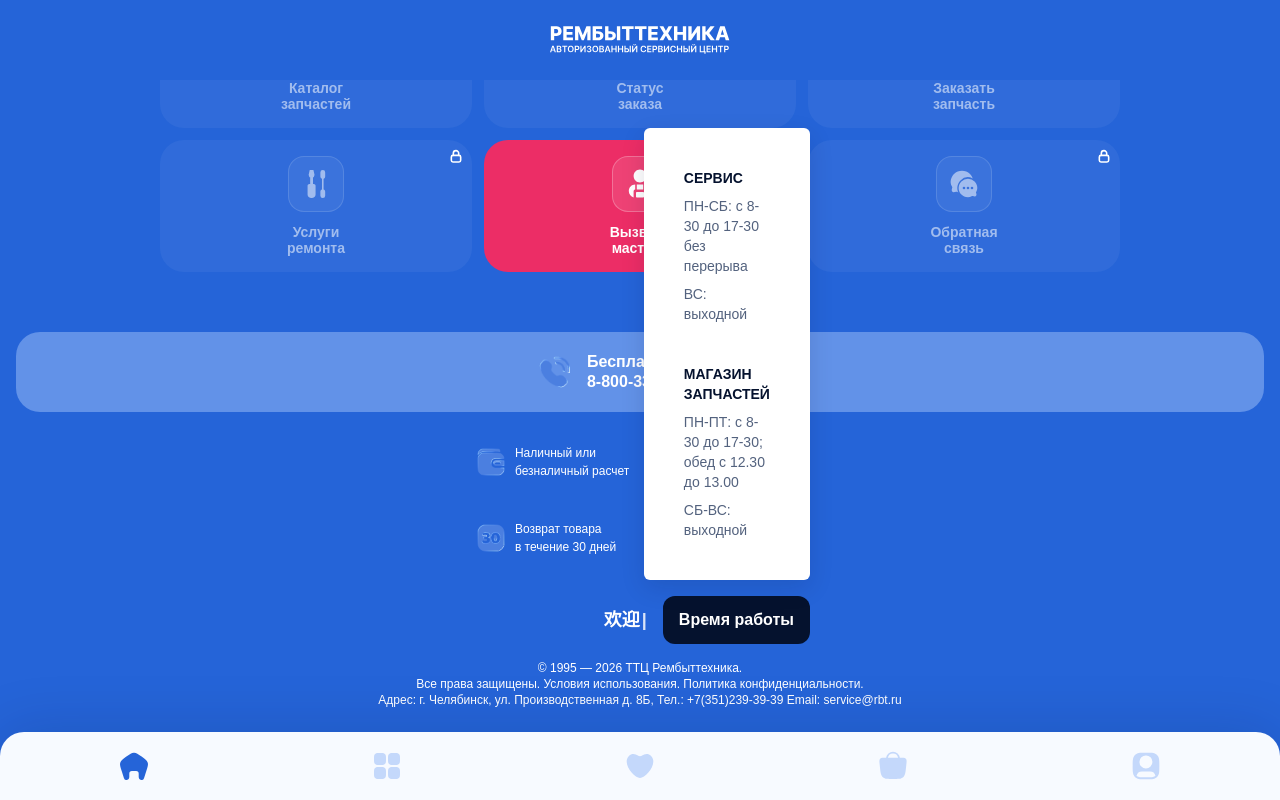
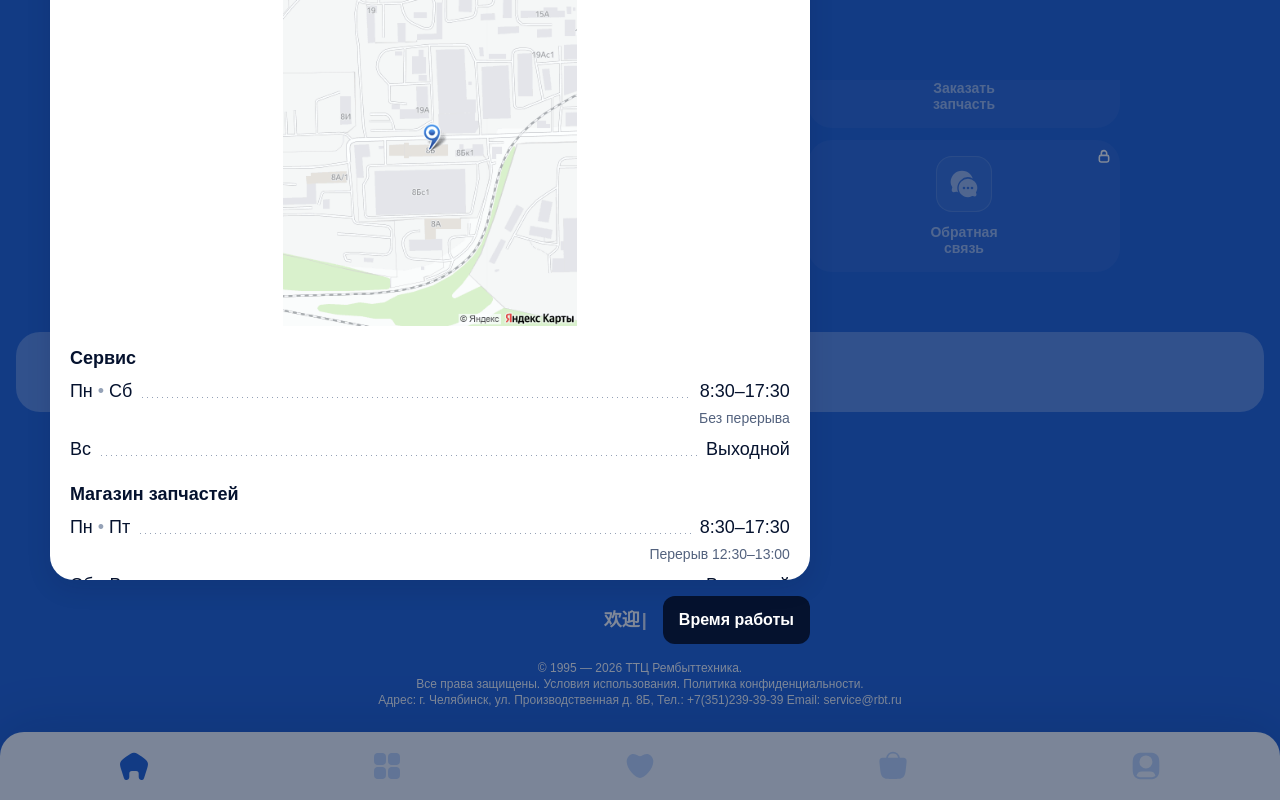
Before and after one commit to devtimberg/rbt-service-web, a Next.js app: page / in a window 1280 px wide. Both pictures are taken after a click on the button "Время работы". Built offline with nearby package versions, Linux system fonts and the light colour scheme; a web font is replaced by a local one.

Commit message:
feat(footer): добавить адрес и карту в окна времени работы

```diff
--- a/src/pages/dev/ui/ui-kit-page.tsx
+++ b/src/pages/dev/ui/ui-kit-page.tsx
@@ -484,6 +484,12 @@ export function UiKitPage() {
                 Закрывается Esc и тапом снаружи
               </PopoverContent>
             </Popover>
+            <Popover withOverlay>
+              <PopoverTrigger>
+                <Button variant="secondary">С оверлеем</Button>
+              </PopoverTrigger>
+              <PopoverContent side="top">Закрывается Esc и нажатием на затемнение</PopoverContent>
+            </Popover>
           </Stack>
         </Section>
 
--- a/src/shared/ui/popover/popover.module.css
+++ b/src/shared/ui/popover/popover.module.css
@@ -2,6 +2,17 @@
   .root {
     position: relative;
     display: inline-flex;
+  }
+
+  .withOverlay {
+    z-index: 50;
+  }
+
+  .overlay {
+    position: fixed;
+    inset: 0;
+    z-index: 0;
+    background-color: var(--color-overlay-scrim);
   }
 
   .panel {
--- a/src/shared/ui/popover/popover.tsx
+++ b/src/shared/ui/popover/popover.tsx
@@ -37,6 +37,8 @@ type PopoverProps = {
   open?: boolean
   defaultOpen?: boolean
   onOpenChange?: (open: boolean) => void
+  /** Затемняет страницу и закрывает поповер при нажатии на подложку. По умолчанию выключен. */
+  withOverlay?: boolean
   children: ReactNode
   className?: string
 }
@@ -47,10 +49,18 @@ type PopoverProps = {
  * Панель не выносится в портал: она позиционируется абсолютно внутри корня и не обрезается,
  * пока у предков нет overflow: hidden.
  */
-export function Popover({ open: openProp, defaultOpen = false, onOpenChange, children, className }: PopoverProps) {
+export function Popover({
+  open: openProp,
+  defaultOpen = false,
+  onOpenChange,
+  withOverlay = false,
+  children,
+  className,
+}: PopoverProps) {
   const [innerOpen, setInnerOpen] = useState(defaultOpen)
   const open = openProp ?? innerOpen
   const rootRef = useRef<HTMLSpanElement>(null)
+  const overlayRef = useRef<HTMLSpanElement>(null)
   const panelId = useId()
 
   function setOpen(next: boolean) {
@@ -64,7 +74,7 @@ export function Popover({ open: openProp, defaultOpen = false, onOpenChange, chi
   useEffect(() => {
     if (!open) return
     function handlePointerDown(event: PointerEvent) {
-      if (!rootRef.current?.contains(event.target as Node)) close()
+      if (event.target === overlayRef.current || !rootRef.current?.contains(event.target as Node)) close()
     }
     function handleKeyDown(event: KeyboardEvent) {
       if (event.key === 'Escape') close()
@@ -79,7 +89,8 @@ export function Popover({ open: openProp, defaultOpen = false, onOpenChange, chi
 
   return (
     <PopoverContext value={{ open, setOpen, panelId }}>
-      <span ref={rootRef} className={cn(styles.root, className)}>
+      <span ref={rootRef} className={cn(styles.root, open && withOverlay && styles.withOverlay, className)}>
+        {open && withOverlay ? <span ref={overlayRef} aria-hidden="true" className={styles.overlay} /> : null}
         {children}
       </span>
     </PopoverContext>
--- a/src/shared/ui/sheet/sheet.module.css
+++ b/src/shared/ui/sheet/sheet.module.css
@@ -1,9 +1,12 @@
 @layer components {
   /* Поверх .root/.bottom из dialog.module.css; отступов у шторки нет (.padded только у Dialog) */
   .content {
-    display: flex;
     flex-direction: column;
     gap: var(--space-lg);
+
+    &[open] {
+      display: flex;
+    }
   }
 
   .close {
--- a/src/widgets/footer/ui/footer.module.css
+++ b/src/widgets/footer/ui/footer.module.css
@@ -112,13 +112,27 @@
   }
 
   .popover {
-    width: auto;
+    width: min(47.5rem, calc(100vw - var(--space-7xl)));
+    max-height: calc(100dvh - var(--space-7xl));
+    overflow: auto;
     border-style: none;
-    padding: var(--space-4xl);
+    border-radius: var(--radius-3xl);
+    padding: 0;
+    background-color: var(--color-surface-default);
+    box-shadow: var(--shadow-md);
   }
 
-  .sheetBody {
-    padding-inline: var(--space-lg);
-    padding-bottom: var(--space-2xl);
+  .hoursSheet {
+    gap: 0;
+    max-height: 90dvh;
+  }
+
+  .sheetHandle {
+    width: 2.25rem;
+    height: var(--space-xs);
+    flex-shrink: 0;
+    margin: var(--space-sm) auto var(--space-xs);
+    border-radius: var(--radius-full);
+    background-color: var(--color-control-track);
   }
 }
--- a/src/widgets/footer/ui/footer.tsx
+++ b/src/widgets/footer/ui/footer.tsx
@@ -1,6 +1,6 @@
 'use client'
 
-import { useEffect, useState } from 'react'
+import { useEffect, useId, useRef, useState } from 'react'
 import { cn } from '@/shared/lib/cn'
 import { useIsMobile } from '@/shared/lib/use-media-query'
 import {
@@ -13,8 +13,6 @@ import {
   PopoverTrigger,
   Sheet,
   SheetContent,
-  SheetHeader,
-  SheetTitle,
   Text,
 } from '@/shared/ui'
 import { WorkingHoursContent } from './working-hours-content'
@@ -31,8 +29,15 @@ export function Footer({ variant = 'inverse' }: FooterProps) {
   const isInverse = variant === 'inverse'
   const isMobile = useIsMobile()
   const [open, setOpen] = useState(false)
+  const titleId = useId()
+  const triggerRef = useRef<HTMLButtonElement>(null)
   const [greetingIndex, setGreetingIndex] = useState(0)
   const [typedLength, setTypedLength] = useState(0)
+
+  function closeHours() {
+    setOpen(false)
+    triggerRef.current?.focus()
+  }
 
   useEffect(() => {
     const currentGreeting = GREETINGS[greetingIndex] ?? ''
@@ -78,29 +83,38 @@ export function Footer({ variant = 'inverse' }: FooterProps) {
           <Box>
             {isMobile ? (
               <>
-                <Button variant={isInverse ? 'inverse' : 'secondary'} size="lg" onClick={() => setOpen(true)}>
+                <Button
+                  ref={triggerRef}
+                  variant={isInverse ? 'inverse' : 'secondary'}
+                  size="lg"
+                  aria-haspopup="dialog"
+                  aria-expanded={open}
+                  onClick={() => setOpen(true)}
+                >
                   Время работы
                 </Button>
                 <Sheet open={open} onOpenChange={setOpen}>
-                  <SheetContent>
-                    <SheetHeader>
-                      <SheetTitle>Время работы</SheetTitle>
-                    </SheetHeader>
-                    <Box className={styles.sheetBody}>
-                      <WorkingHoursContent />
-                    </Box>
+                  <SheetContent showCloseButton={false} className={styles.hoursSheet}>
+                    <Box aria-hidden="true" className={styles.sheetHandle} />
+                    <WorkingHoursContent mobile titleId={titleId} onClose={closeHours} />
                   </SheetContent>
                 </Sheet>
               </>
             ) : (
-              <Popover open={open} onOpenChange={setOpen}>
+              <Popover open={open} onOpenChange={setOpen} withOverlay>
                 <PopoverTrigger>
-                  <Button variant={isInverse ? 'inverse' : 'secondary'} size="lg">
+                  <Button ref={triggerRef} variant={isInverse ? 'inverse' : 'secondary'} size="lg">
                     Время работы
                   </Button>
                 </PopoverTrigger>
-                <PopoverContent side="top" align="end" sideOffset={16} className={styles.popover}>
-                  <WorkingHoursContent />
+                <PopoverContent
+                  side="top"
+                  align="end"
+                  sideOffset={16}
+                  className={styles.popover}
+                  aria-labelledby={titleId}
+                >
+                  <WorkingHoursContent mobile={false} titleId={titleId} onClose={closeHours} />
                 </PopoverContent>
               </Popover>
             )}
--- a/src/widgets/footer/ui/working-hours-content.module.css
+++ b/src/widgets/footer/ui/working-hours-content.module.css
@@ -1,17 +1,172 @@
 @layer slices {
-  .title {
-    cursor: default;
+  .root {
+    display: flex;
+    flex-direction: column;
+    gap: var(--space-xl);
+    padding: var(--space-2xl) var(--space-xl) max(var(--space-3xl), env(safe-area-inset-bottom));
     color: var(--color-text-primary);
-    font-size: var(--font-size-body-sm);
-    line-height: var(--line-height-body-sm);
-    font-weight: var(--font-weight-bold);
+
+    @media (--md) {
+      display: grid;
+      grid-template-areas: "map intro" "map divider" "map schedules";
+      grid-template-columns: minmax(0, 1fr) 27.75rem;
+      grid-template-rows: auto auto 1fr;
+      gap: 0;
+      padding: 0;
+    }
   }
 
-  .line {
-    cursor: default;
+  .intro {
+    display: flex;
+    flex-direction: column;
+    gap: var(--space-sm);
+    min-width: 0;
+
+    @media (--md) {
+      grid-area: intro;
+      padding: var(--space-2xl) var(--space-3xl) 0;
+    }
+  }
+
+  .header {
+    display: flex;
+    min-height: 2.25rem;
+    align-items: center;
+    justify-content: space-between;
+    gap: var(--space-md);
+  }
+
+  .title {
+    min-width: 0;
+    font-size: var(--font-size-heading-h5);
+    line-height: var(--line-height-heading-h5);
+    font-weight: var(--font-weight-semibold);
+  }
+
+  .close {
+    position: absolute;
+    top: var(--space-sm);
+    right: var(--space-sm);
+    width: 2.25rem;
+    height: 2.25rem;
+  }
+
+  .address {
+    text-wrap: pretty;
+  }
+
+  .map {
+    display: block;
+    overflow: hidden;
+    border-radius: var(--radius-lg);
+    flex-shrink: 0;
+    aspect-ratio: 450 / 220;
+
+    @media (--md) {
+      grid-area: map;
+      position: relative;
+      border-radius: 0;
+      aspect-ratio: auto;
+    }
+  }
+
+  .mapImage {
+    display: block;
+    width: 100%;
+    height: 100%;
+    object-fit: contain;
+
+    @media (--md) {
+      position: absolute;
+      inset: 0;
+      object-fit: cover;
+      object-position: right center;
+    }
+  }
+
+  .divider {
+    display: none;
+
+    @media (--md) {
+      display: block;
+      grid-area: divider;
+      margin: var(--space-xl) var(--space-3xl) 0;
+      border-color: var(--color-border-subtle);
+    }
+  }
+
+  .schedules {
+    display: flex;
+    flex-direction: column;
+    gap: var(--space-xl);
+    min-width: 0;
+
+    @media (--md) {
+      grid-area: schedules;
+      padding: var(--space-xl) var(--space-3xl) var(--space-2xl);
+    }
+  }
+
+  .schedule,
+  .rows {
+    display: flex;
+    flex-direction: column;
+    gap: var(--space-sm);
+  }
+
+  .scheduleTitle {
+    font-size: var(--font-size-heading-h6);
+    line-height: var(--line-height-heading-h6);
+    font-weight: var(--font-weight-semibold);
+  }
+
+  .entry {
+    display: grid;
+    grid-template-columns: minmax(0, 1fr) auto;
+    column-gap: var(--space-sm);
+    row-gap: var(--space-xs);
+    font-size: var(--font-size-body-lg);
+    line-height: var(--line-height-body-lg);
+  }
+
+  .days {
+    display: flex;
+    align-items: baseline;
+    gap: var(--space-sm);
+    white-space: nowrap;
+
+    &::after {
+      content: "";
+      flex: 1;
+      min-width: var(--space-sm);
+      align-self: end;
+      margin-bottom: 0.375rem;
+      height: 1px;
+      background-image: radial-gradient(circle, var(--color-border-strong) 0.5px, transparent 0.75px);
+      background-size: 5px 1px;
+      background-repeat: repeat-x;
+    }
+  }
+
+  .separator {
+    color: var(--color-text-disabled);
+  }
+
+  .details {
+    display: contents;
+  }
+
+  .hours {
+    grid-column: 2;
+    text-align: right;
+    white-space: nowrap;
+    font-variant-numeric: tabular-nums;
+  }
+
+  .note {
+    grid-column: 1 / -1;
+    justify-self: end;
     color: var(--color-text-secondary);
-    font-size: var(--font-size-body-sm);
-    line-height: var(--line-height-body-sm);
-    font-weight: var(--font-weight-regular);
+    text-align: right;
   }
 }
--- a/src/widgets/footer/ui/working-hours-content.tsx
+++ b/src/widgets/footer/ui/working-hours-content.tsx
@@ -1,30 +1,115 @@
-import { Stack, Text } from '@/shared/ui'
+import { COMPANY_ADDRESS } from '@/shared/config'
+import {
+  Box,
+  CloseIcon,
+  DescriptionDetails,
+  DescriptionList,
+  DescriptionTerm,
+  Divider,
+  Heading,
+  IconButton,
+  Image,
+  SheetTitle,
+  Text,
+} from '@/shared/ui'
 import styles from './working-hours-content.module.css'
 
 const SCHEDULES = [
   {
-    title: 'СЕРВИС',
-    lines: ['ПН-СБ: с 8-30 до 17-30 без перерыва', 'ВС: выходной'],
+    title: 'Сервис',
+    rows: [
+      { days: ['Пн', 'Сб'], label: 'Понедельник — суббота', hours: '8:30–17:30', note: 'Без перерыва' },
+      { days: ['Вс'], label: 'Воскресенье', hours: 'Выходной' },
+    ],
   },
   {
-    title: 'МАГАЗИН ЗАПЧАСТЕЙ',
-    lines: ['ПН-ПТ: с 8-30 до 17-30; обед с 12.30 до 13.00', 'СБ-ВС: выходной'],
+    title: 'Магазин запчастей',
+    rows: [
+      { days: ['Пн', 'Пт'], label: 'Понедельник — пятница', hours: '8:30–17:30', note: 'Перерыв 12:30–13:00' },
+      { days: ['Сб', 'Вс'], label: 'Суббота — воскресенье', hours: 'Выходной' },
+    ],
   },
 ] as const
 
-export function WorkingHoursContent() {
+type WorkingHoursContentProps = {
+  mobile: boolean
+  titleId: string
+  onClose: () => void
+}
+
+export function WorkingHoursContent({ mobile, titleId, onClose }: WorkingHoursContentProps) {
+  const title = 'Адрес и время работы'
+
   return (
-    <Stack gap={10}>
-      {SCHEDULES.map((schedule) => (
-        <Stack key={schedule.title} gap={2}>
-          <Text className={styles.title}>{schedule.title}</Text>
-          {schedule.lines.map((line) => (
-            <Text key={line} className={styles.line}>
-              {line}
-            </Text>
-          ))}
-        </Stack>
-      ))}
-    </Stack>
+    <Box className={styles.root}>
+      <Box className={styles.intro}>
+        <Box className={styles.header}>
+          {mobile ? (
+            <SheetTitle className={styles.title}>{title}</SheetTitle>
+          ) : (
+            <Heading level={2} id={titleId} className={styles.title}>
+              {title}
+            </Heading>
+          )}
+          <IconButton
+            icon={CloseIcon}
+            aria-label="Закрыть адрес и время работы"
+            onClick={onClose}
+            className={styles.close}
+          />
+        </Box>
+        <Text variant="body-lg" weight="medium" className={styles.address}>
+          {COMPANY_ADDRESS}
+        </Text>
+      </Box>
+      <Image
+        src="/contacts/map-mobile.png"
+        sources={[{ media: '(min-width: 768px)', srcSet: '/contacts/map-desktop.png' }]}
+        alt="Схема расположения сервиса: Челябинск, улица Производственная, 8Б"
+        width={450}
+        height={220}
+        pictureClassName={styles.map}
+        className={styles.mapImage}
+      />
+      <Divider className={styles.divider} />
+      <Box className={styles.schedules}>
+        {SCHEDULES.map((schedule) => (
+          <Box as="section" key={schedule.title} className={styles.schedule}>
+            <Heading level={3} className={styles.scheduleTitle}>
+              {schedule.title}
+            </Heading>
+            <DescriptionList className={styles.rows}>
+              {schedule.rows.map((row) => (
+                <Box key={row.label} className={styles.entry}>
+                  <DescriptionTerm className={styles.days} aria-label={row.label}>
+                    <Text as="span" aria-hidden="true">
+                      {row.days[0]}
+                      {row.days.length > 1 ? (
+                        <>
+                          <Text as="span" className={styles.separator}>
+                            {' • '}
+                          </Text>
+                          {row.days[1]}
+                        </>
+                      ) : null}
+                    </Text>
+                  </DescriptionTerm>
+                  <DescriptionDetails className={styles.details}>
+                    <Text as="span" weight="medium" className={styles.hours}>
+                      {row.hours}
+                    </Text>
+                    {'note' in row ? (
+                      <Text as="span" variant="body-sm" className={styles.note}>
+                        {row.note}
+                      </Text>
+                    ) : null}
+                  </DescriptionDetails>
+                </Box>
+              ))}
+            </DescriptionList>
+          </Box>
+        ))}
+      </Box>
+    </Box>
   )
 }
```
Also changed, not shown: public/contacts/map-desktop.png (added), public/contacts/map-mobile.png (added).
